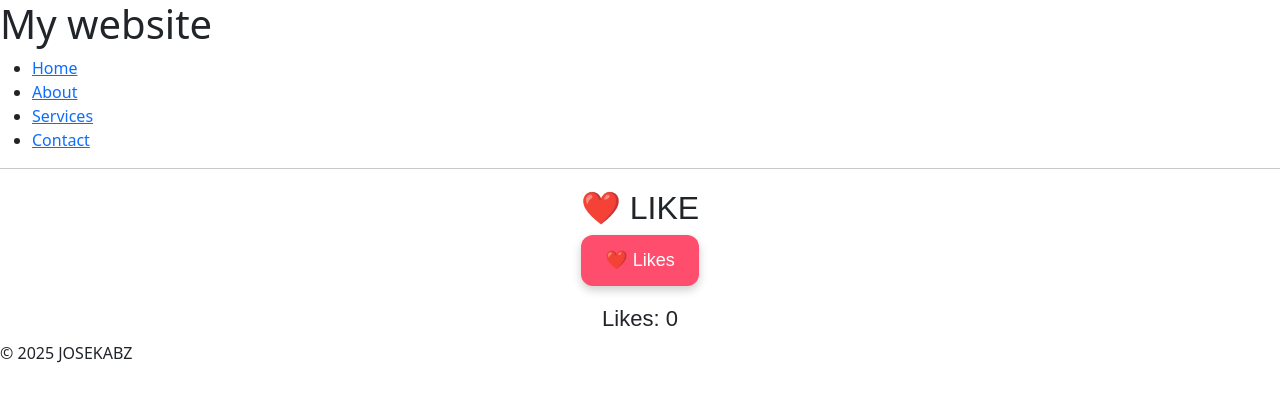
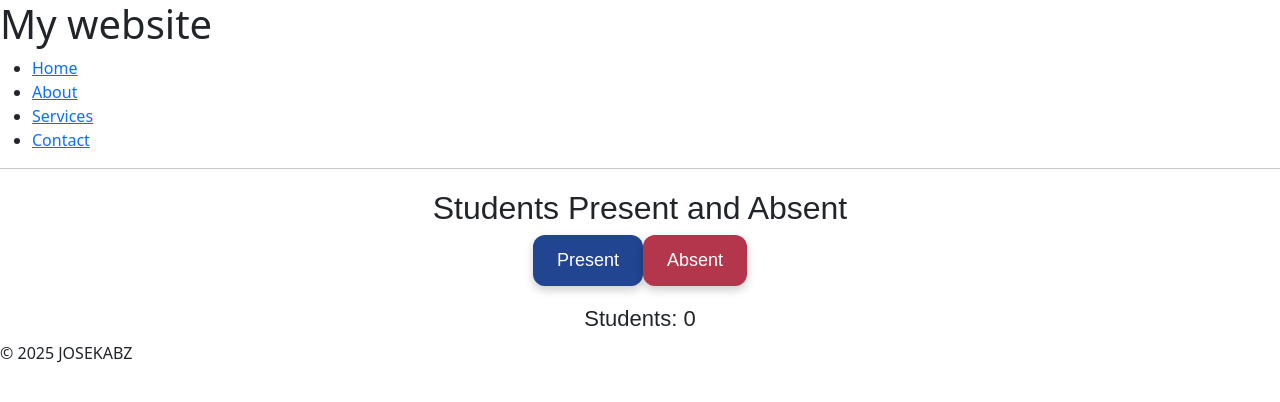
Before and after one commit to Kabzjose/Intro-to-react, a React app: page / in a window 1280 px wide. Shown: the top 402 px of the page. Built offline with nearby package versions, Linux system fonts and the light colour scheme; the HTML template or start-up script is replaced by a standard one.

Commit message:
Student tracker

```diff
--- a/src/App.jsx
+++ b/src/App.jsx
@@ -1,13 +1,13 @@
 
 import Header from "./Header";
 import Footer from "./footer";
-import LikeButton from "./student";
-import Counter from "./student";
+import StudentTracker from "./student";
+
 function App(){
   return (
     <><>
     <Header/>
-    <LikeButton/>
+    <StudentTracker/>
 
 
   <Footer/>
--- a/src/student.jsx
+++ b/src/student.jsx
@@ -1,5 +1,5 @@
 import  { useState } from "react";
-function LikeButton({}){
+function StudentTracker({}){
     const [count,setCount]=useState(0);
     //count=current value
     //setCount= function to update the count value
@@ -10,11 +10,11 @@ function LikeButton({}){
             marginTop:"20px",
             fontFamily:"Arial, sans-serif",
         }}>
-      <h2>❤️ LIKE</h2>
+      <h2>Students Present and Absent</h2>
       <button
         onClick={()=>setCount(count+1)}
         style={{
-          backgroundColor: "#ff4d6d",
+          backgroundColor: "#224591ff",
           border: "none",
           color: "white",
           padding: "12px 24px",
@@ -23,17 +23,33 @@ function LikeButton({}){
           cursor: "pointer",
           boxShadow: "0 4px 10px rgba(0,0,0,0.2)",
           transition: "transform 0.2s, background-color 0.3s",
-        }}onMouseOver={(e) => (e.target.style.backgroundColor = "#e63946")}
-        onMouseOut={(e) => (e.target.style.backgroundColor = "#ff4d6d")}
+        }}
 
         >
-           ❤️ Likes
+           Present
+      </button>
+       <button
+        onClick={()=>setCount(count-1)}
+        style={{
+          backgroundColor: "#b3364dff",
+          border: "none",
+          color: "white",
+          padding: "12px 24px",
+          fontSize: "18px",
+          borderRadius: "12px",
+          cursor: "pointer",
+          boxShadow: "0 4px 10px rgba(0,0,0,0.2)",
+          transition: "transform 0.2s, background-color 0.3s",
+        }}
+
+        >
+        Absent
       </button>
       <h3 style={{ marginTop: "20px", fontSize: "22px" }}>
-        Likes: {count}
+        Students: {count}
       </h3>
 
        </div>
     )
 }
-export default LikeButton;
+export default StudentTracker;
```
